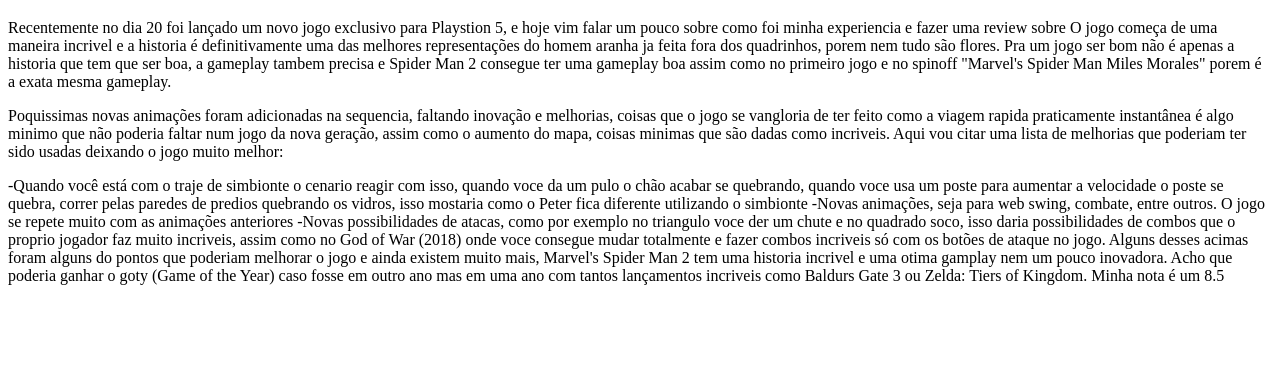
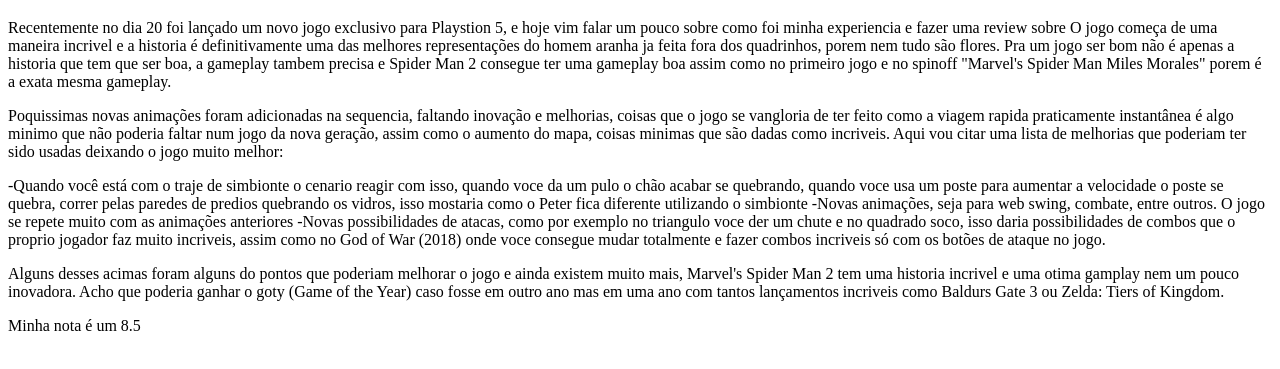
Before and after one commit to PedroHenriqueBruscagim/Pedro-HTML, a plain HTML site: page index.html in a window 1280 px wide. Shown: the part 61-430 px from the top of the page. Drawn offline with Linux system fonts and the light colour scheme.

Commit message:
index.html

```diff
--- a/index.html
+++ b/index.html
@@ -15,14 +15,14 @@
     <p>Poquissimas novas animações foram adicionadas na sequencia, faltando inovação e melhorias, coisas que o jogo se vangloria de ter feito como a viagem rapida
     praticamente instantânea é algo minimo que não poderia faltar num jogo da nova geração, assim como o aumento do mapa, coisas minimas que são dadas como incriveis.
     Aqui vou citar uma lista de melhorias que poderiam ter sido usadas deixando o jogo muito melhor:</p>
-    -Quando você está com o traje de simbionte o cenario reagir com isso, quando voce da um pulo o chão acabar se quebrando, quando voce usa um poste para aumentar
+    <p></p>-Quando você está com o traje de simbionte o cenario reagir com isso, quando voce da um pulo o chão acabar se quebrando, quando voce usa um poste para aumentar
     a velocidade o poste se quebra, correr pelas paredes de predios quebrando os vidros, isso mostaria como o Peter fica diferente utilizando o simbionte
     -Novas animações, seja para web swing, combate, entre outros. O jogo se repete muito com as animações anteriores
     -Novas possibilidades de atacas, como por exemplo no triangulo voce der um chute e no quadrado soco, isso daria possibilidades de combos que o proprio jogador faz
-    muito incriveis, assim como no God of War (2018) onde voce consegue mudar totalmente e fazer combos incriveis só com os botões de ataque no jogo.
-    Alguns desses acimas foram alguns do pontos que poderiam melhorar o jogo e ainda existem muito mais, Marvel's Spider Man 2 tem uma historia incrivel e uma otima
+    muito incriveis, assim como no God of War (2018) onde voce consegue mudar totalmente e fazer combos incriveis só com os botões de ataque no jogo.</p>
+    <p>Alguns desses acimas foram alguns do pontos que poderiam melhorar o jogo e ainda existem muito mais, Marvel's Spider Man 2 tem uma historia incrivel e uma otima
     gamplay nem um pouco inovadora. Acho que poderia ganhar o goty (Game of the Year) caso fosse em outro ano mas em uma ano com tantos lançamentos incriveis como
-    Baldurs Gate 3 ou Zelda: Tiers of Kingdom.
+    Baldurs Gate 3 ou Zelda: Tiers of Kingdom.</p>
     Minha nota é um 8.5
 </body>
 </html>
```
